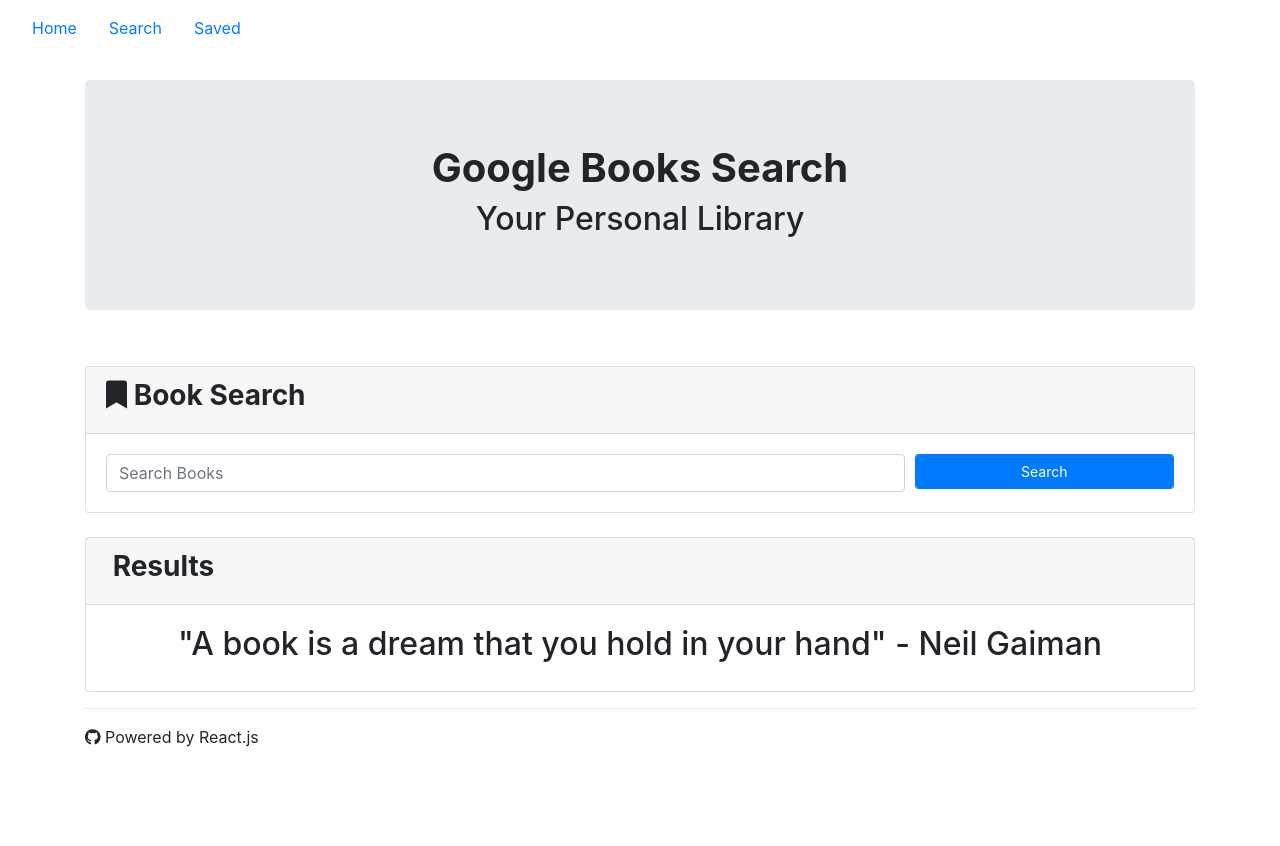
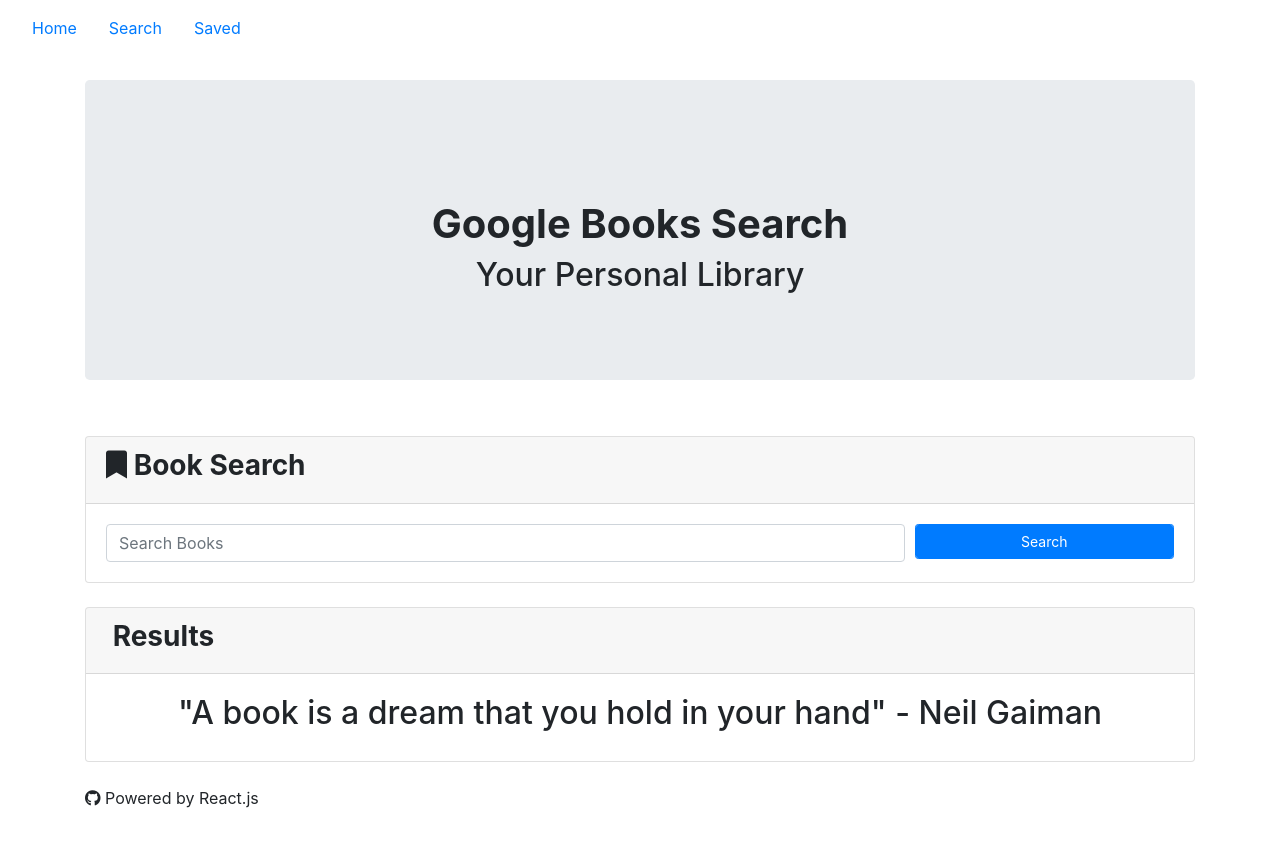
Before and after one commit to JonPhoenix/jpx-google-books-search, a React (Create React App) app in the folder client/: page / in a window 1280 px wide. Shown: the top 846 px of the page. Before the commit the page ends 800 px from the top, so only its background shows below. Built offline with nearby package versions, Linux system fonts and the light colour scheme; some icons are missing.

Commit message:
Updates components

```diff
--- a/client/src/components/Footer/index.js
+++ b/client/src/components/Footer/index.js
@@ -3,10 +3,11 @@
 function Footer() {
   return (
     <footer>
-      <hr />
+      <br/>
       <p className="pull-right">
         <i className="fab fa-github" /> Powered by React.js
       </p>
+      <br/>
     </footer>
   );
 }
--- a/client/src/components/Jumbotron/index.js
+++ b/client/src/components/Jumbotron/index.js
@@ -2,7 +2,14 @@
 import "./style.css";
 
 function Jumbotron({ children }) {
-  return <div className="jumbotron mt-4">{children}</div>;
+  return (
+    <div
+      style={{ height: 300, clear: "both", paddingTop: 120, textAlign: "center" }}
+      className="jumbotron mt-4"
+    >
+      {children}
+    </div>
+  );
 }
 
 export default Jumbotron;
--- a/client/src/components/List/index.js
+++ b/client/src/components/List/index.js
@@ -2,9 +2,11 @@
 
 // Exports both the List and ListItem components
 export const List = ({ children }) => (
-  <ul className="list-group">
-    {children}
-  </ul>
+  <div className="list-overflow-container">
+    <ul className="list-group">
+      {children}
+    </ul>
+  </div>
 );
 
 export function ListItem({ children }) {
```
